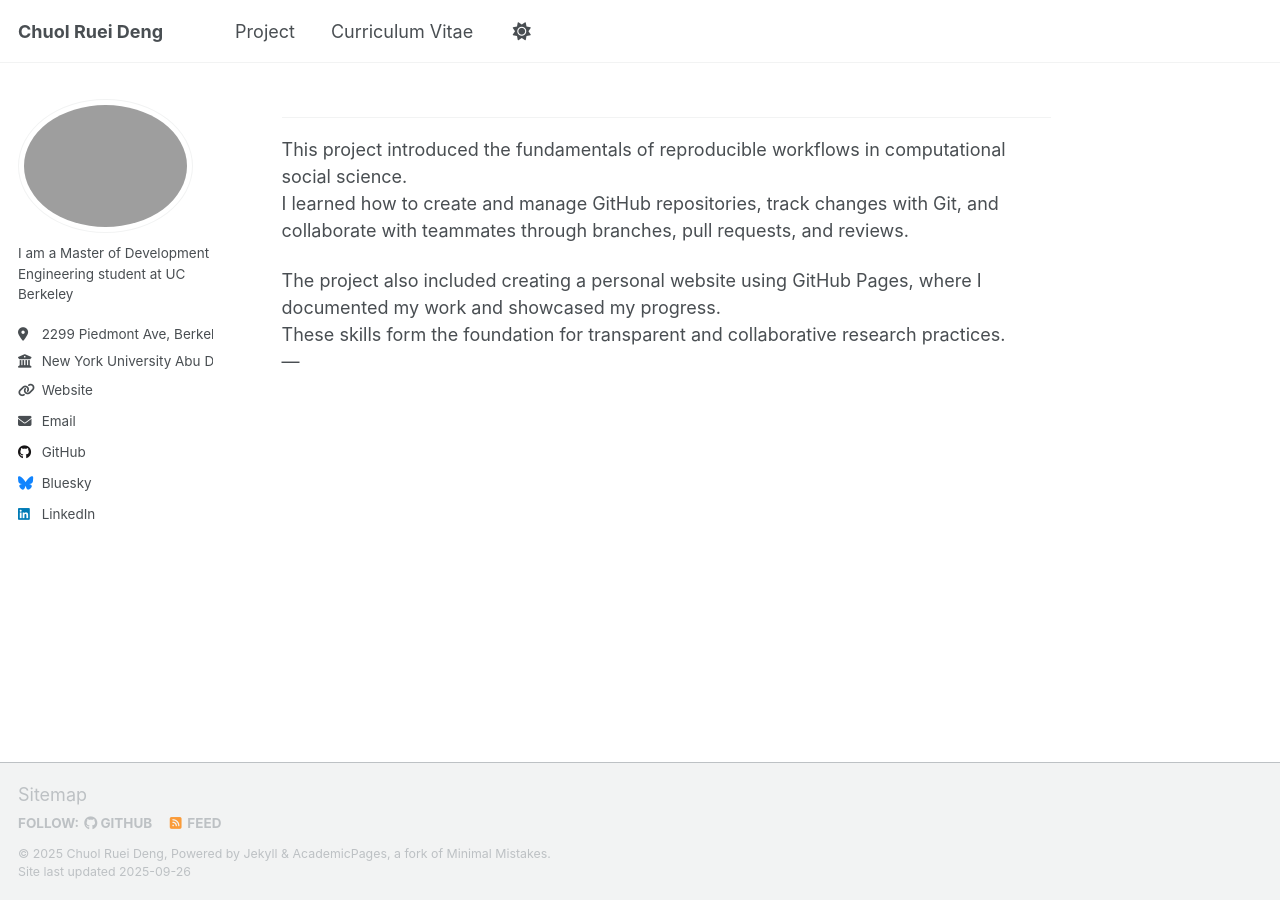
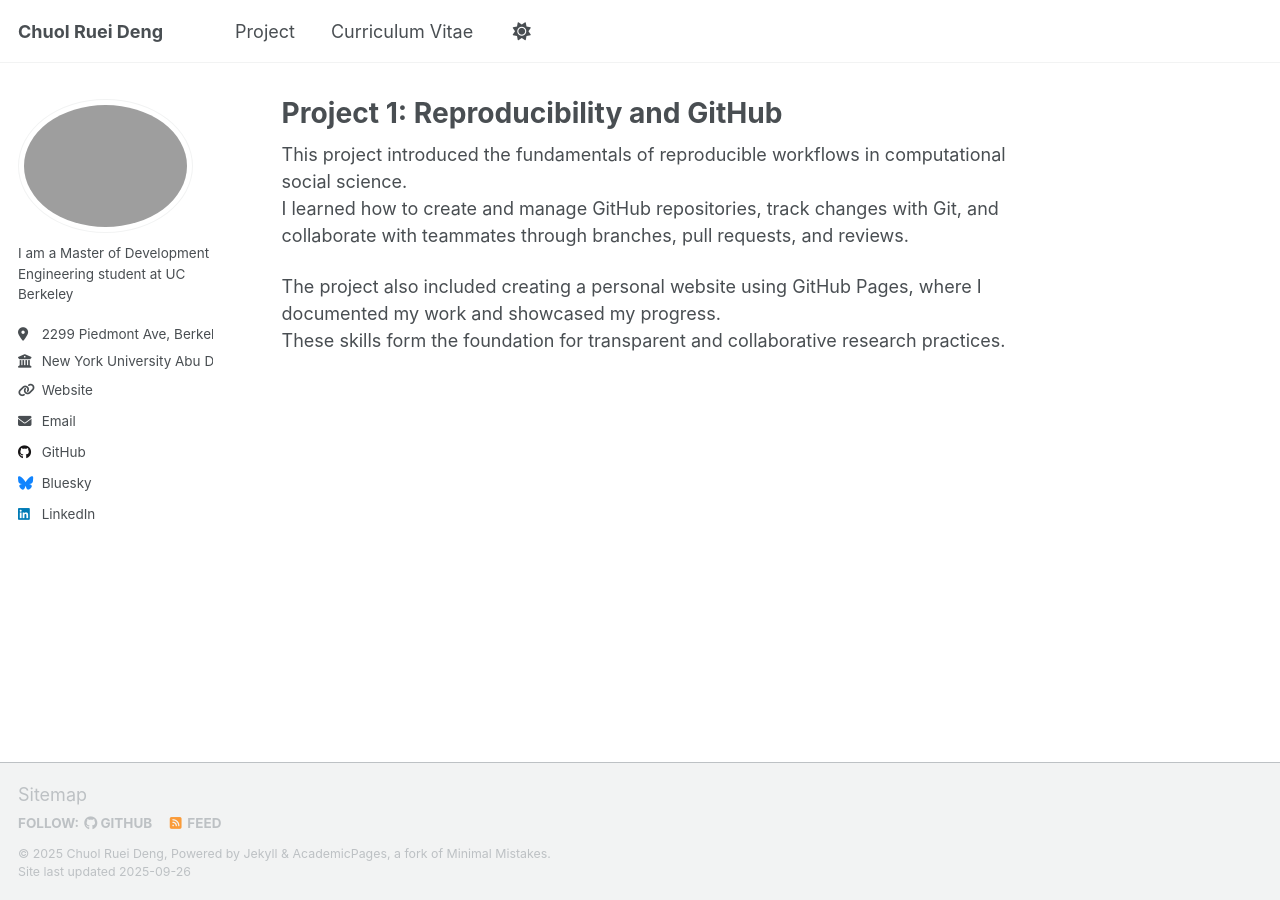
Before and after one commit to chuolrdeng/chuolrdeng.github.io, a Jekyll site: the page built from _pages/project.md, in a window 1280 px wide. Built offline with Jekyll 4.4.1, drawn with Linux system fonts in a browser that asks for light colours; a script that is not in the unit is left out.

Commit message:
Update project.md

```diff
--- a/_pages/project.md
+++ b/_pages/project.md
@@ -1,6 +1,6 @@
 ---
 layout: single
-title:
+title: "Project 1: Reproducibility and GitHub"
 permalink: /project/
 author_profile: true
 redirect_from:
@@ -9,10 +9,9 @@ redirect_from:
 
 {% include base_path %}
 
----
+
 This project introduced the fundamentals of reproducible workflows in computational social science.
 I learned how to create and manage GitHub repositories, track changes with Git, and collaborate with teammates through branches, pull requests, and reviews.
 
 The project also included creating a personal website using GitHub Pages, where I documented my work and showcased my progress.
 These skills form the foundation for transparent and collaborative research practices.
----
```
